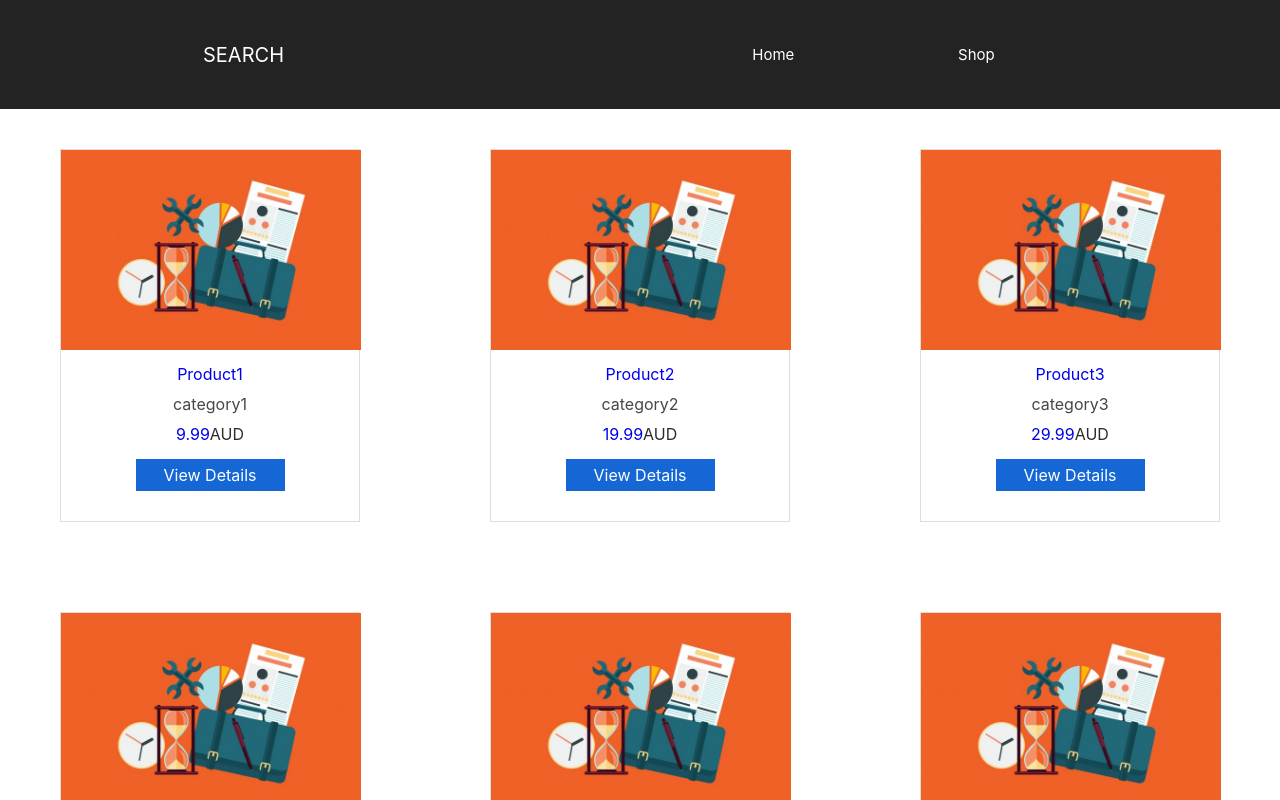
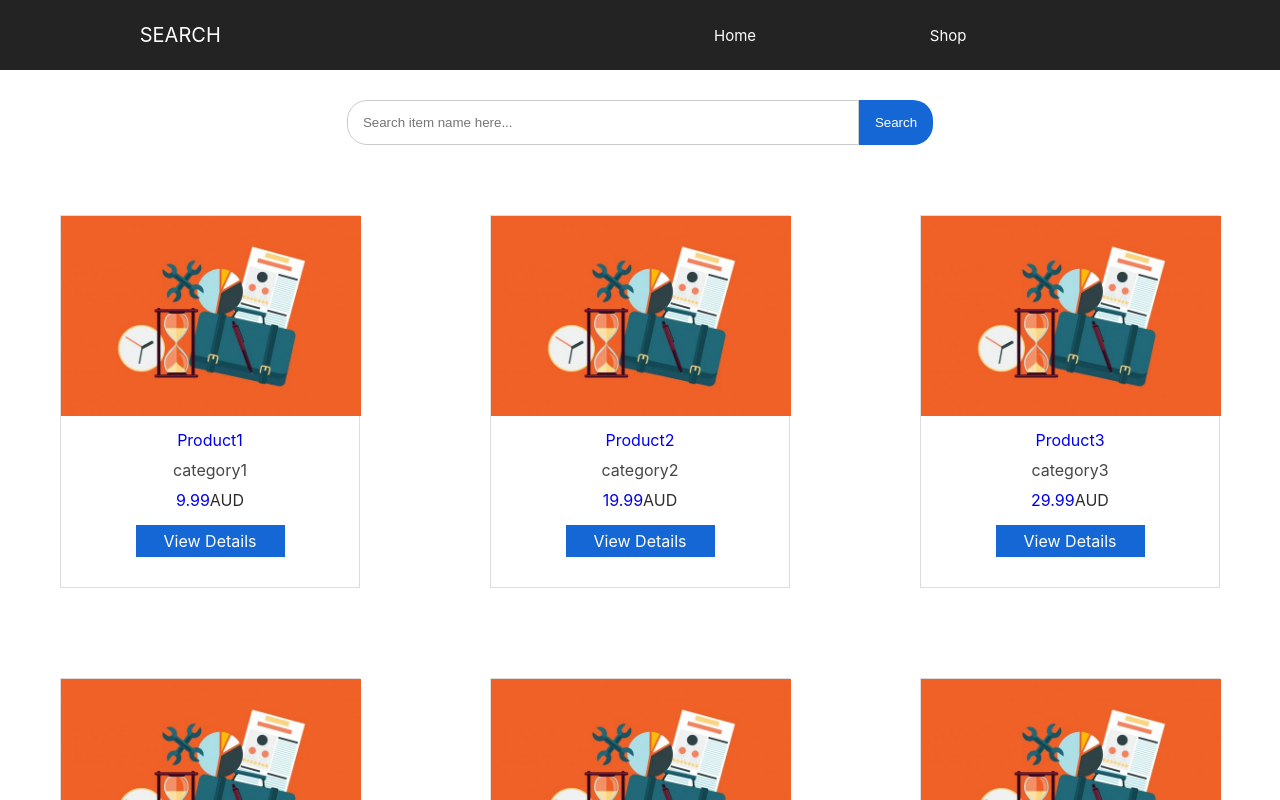
Before and after one commit to ruihuaniu/search-what-you-want, a React (Create React App) app: page /shop in a window 1280 px wide. Shown: the top 800 px of the page. Built offline with nearby package versions, Linux system fonts and the light colour scheme.

Commit message:
Update the logics of the searching feature

```diff
--- a/package.json
+++ b/package.json
@@ -6,6 +6,7 @@
     "@testing-library/jest-dom": "^4.2.4",
     "@testing-library/react": "^9.3.2",
     "@testing-library/user-event": "^7.1.2",
+    "classnames": "^2.2.6",
     "node-sass": "^4.13.1",
     "react": "^16.13.1",
     "react-dom": "^16.13.1",
--- a/src/App.js
+++ b/src/App.js
@@ -37,7 +37,7 @@ function App() {
 
         {/* <ProductsContainer /> */}
         <ProductContext.Provider value={{ products, setProducts, data }} >
-          {/* <SearchBar /> */}
+          <SearchBar />
           <Switch>
             <Route path="/" exact component={Home} />
             <Route path="/shop" exact component={ProductsContainer} />
--- a/src/components/Header/Header.js
+++ b/src/components/Header/Header.js
@@ -6,12 +6,12 @@ import SearchBar from '../SearchBar/SearchBar'
 function Header() {
     return (
         <div className="header-container">
-            <div className="header-container-logo">SEARCH</div>
+            <div><Link to="/" className="header-container-logo">SEARCH</Link></div>
             {/* <div><SearchBar /></div> */}
             {/* <div className="header-container-menu"> */}
             <ul className="menu-container">
-                <li><Link to={"/"} className="menu-item">Home</Link></li>
-                <li><Link to={"/shop"} className="menu-item">Shop</Link></li>
+                <li><Link to="/" className="menu-item">Home</Link></li>
+                <li><Link to="/shop" className="menu-item">Shop</Link></li>
             </ul>
             {/* </div> */}
         </div>
--- a/src/components/Header/Header.scss
+++ b/src/components/Header/Header.scss
@@ -1,6 +1,7 @@
 .header-container {
   text-align: center;
-  padding: 30px;
+  // padding: 30px;
+  height: 70px;
   background: #232323;
   color: #ffffff;
   display: flex;
@@ -10,6 +11,8 @@
   .header-container-logo {
     width: 20%;
     font-size: 20px;
+    color: #ffffff;
+    text-decoration: none;
   }
 
   //   .header-container-menu {
--- a/src/components/Home/Home.js
+++ b/src/components/Home/Home.js
@@ -5,8 +5,8 @@ import SearchBar from '../SearchBar/SearchBar'
 function Home() {
     return (
         <div className="home-container">
-            <SearchBar />
-            <div className="home-motto"> Something good will happen</div>
+            {/* <SearchBar /> */}
+            {/* <div className="home-motto"> Something good will happen</div> */}
 
         </div>
     )
--- a/src/components/Home/Home.scss
+++ b/src/components/Home/Home.scss
@@ -1,8 +1,8 @@
 .home-container {
-  background: url("/images/home-data.jpg") no-repeat scroll;
-  width: 100%;
-  height: 80vh;
-  background-size: cover;
+  //   background: url("/images/home-data.jpg") no-repeat scroll;
+  //   width: 100%;
+  //   height: 80vh;
+  //   background-size: cover;
 
   .home-motto {
     color: #ffffff;
--- a/src/components/ProductsContainer/ProductsContainer.js
+++ b/src/components/ProductsContainer/ProductsContainer.js
@@ -17,7 +17,7 @@ function ProductsContainer() {
     return (
 
         <div className="main-container">
-            {/* <SearchBar setProducts={setProdcuts} data={data} /> */}
+            {/* <SearchBar /> */}
 
             <div className="products-container">
 
--- a/src/components/SearchBar/SearchBar.js
+++ b/src/components/SearchBar/SearchBar.js
@@ -1,4 +1,5 @@
 import React, { useState, useContext } from 'react'
+import classNames from 'classnames'
 import './SearchBar.scss'
 import { ProductContext } from '../ProductContext'
 import { useHistory, Link } from 'react-router-dom'
@@ -57,7 +58,7 @@ function SearchBar(props) {
     }
 
     return (
-        <div className="searchBar-container homepage-style">
+        <div className={history.location.pathname === "/" ? "searchBar-container homepage-style" : "searchBar-container"}>
             <form className="searchBar-form" onSubmit={handleSubmit}>
                 <input type="text" className={validateResult ? "search-input " : "search-input validate-error"}
                     placeholder="Search item name here..."
--- a/src/components/SearchBar/SearchBar.scss
+++ b/src/components/SearchBar/SearchBar.scss
@@ -1,7 +1,7 @@
 .searchBar-container {
   text-align: center;
   padding: 30px 0;
-  margin-top: 30px;
+  // margin-top: 30px;
 
   .searchBar-form {
     width: 100%;
@@ -49,7 +49,25 @@
 
 .homepage-style {
   display: flex;
+  flex-direction: column;
+  // flex-wrap: wrap;
   justify-content: center;
-  align-items: flex-end;
-  height: 40vh;
+  align-items: center;
+  // height: 40vh;
+  background: url("/images/home-data.jpg") no-repeat scroll;
+  width: 100%;
+  height: calc(100vh - 70px);
+  background-size: cover;
 }
+
+.homepage-style::after {
+  content: " Something  good will happen";
+  display: block;
+  color: #ffffff;
+  font-size: 30px;
+  font-style: italic;
+  padding-top: 30px;
+  // width: 100%;
+  // white-space: pre;
+  // flex: none;
+}
```
Also changed, not shown: 1 other file (tests, documents, lock files or other folders).
